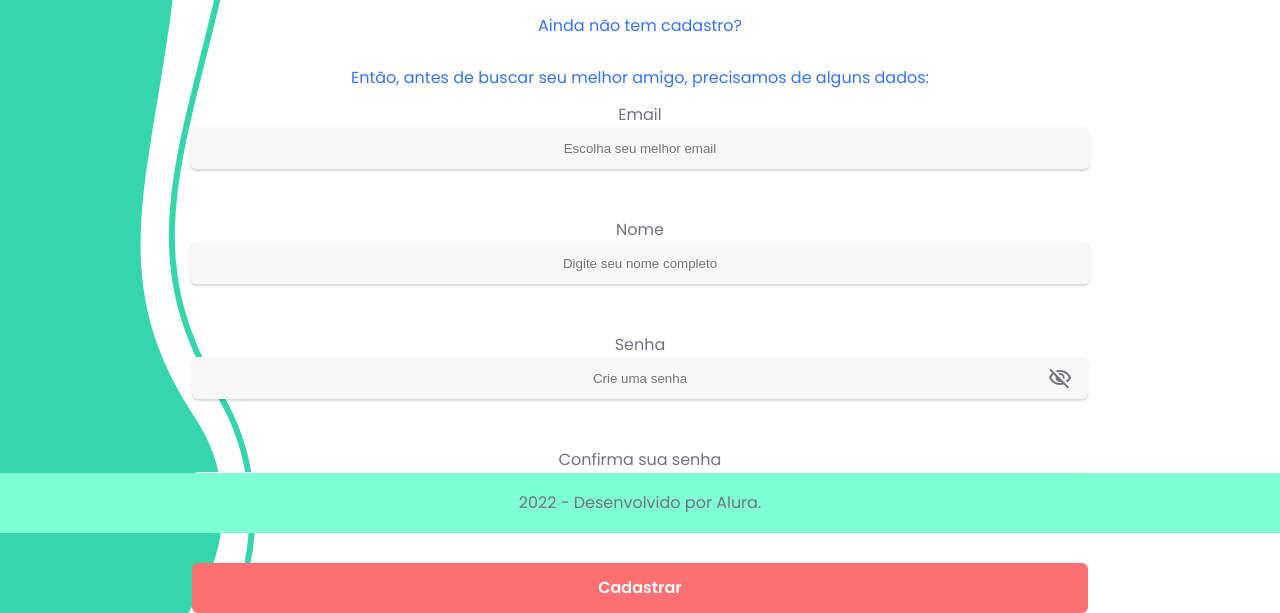
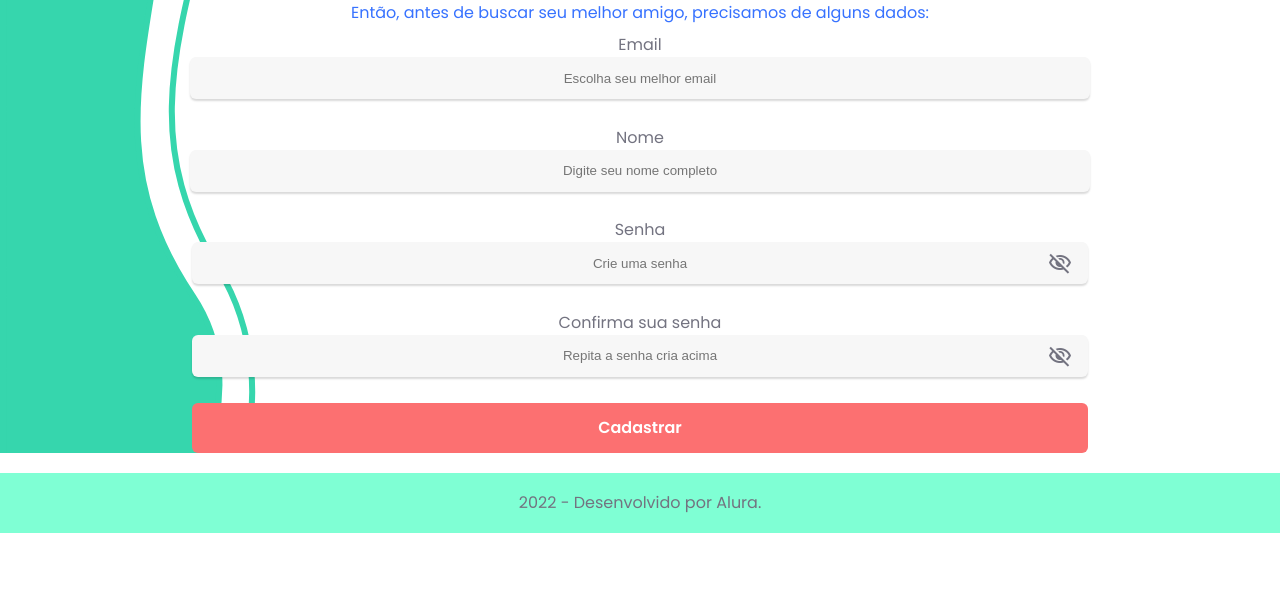
Before and after one commit to JeisonSilva/adopet, a website: page cadastro.html in a window 1280 px wide. Shown: the part 267-880 px from the top of the page. After the commit the page ends 800 px from the top, so only its background shows below. Drawn offline with nearby package versions, Linux system fonts and the light colour scheme.

Commit message:
Ajuste na altura do formulario

```diff
--- a/assets/cadastro.css
+++ b/assets/cadastro.css
@@ -14,8 +14,8 @@ main {
   background-position-y: 70%;
   background-size: 20%;
 
-  top: 25%;
-
+  height: 70%;
+  top: 20%;
   z-index: 1;
 }
 
@@ -28,35 +28,32 @@ main {
   height: 75%;
 }
 
-label{
+label {
   display: flex;
   flex-direction: column;
   justify-content: center;
   align-items: center;
 }
 
-
-
-label > input{
+label > input {
   width: 100%;
 }
 
-
-.subtitulo__1{
+.subtitulo__1 {
   color: var(--roxo);
 }
 
-.input__icon{
+.input__icon {
   display: flex;
   position: relative;
   width: 100%;
 }
 
-.input__icon > input{
+.input__icon > input {
   width: 100%;
 }
 
-.input__icon > span{
+.input__icon > span {
   position: absolute;
   align-self: center;
   right: 0;
@@ -64,7 +61,7 @@ label > input{
   margin: 0 16px 0 0;
 }
 
-.apresentacao__cadastro{
+.apresentacao__cadastro {
   display: flex;
   flex-direction: column;
   justify-content: space-around;
```
